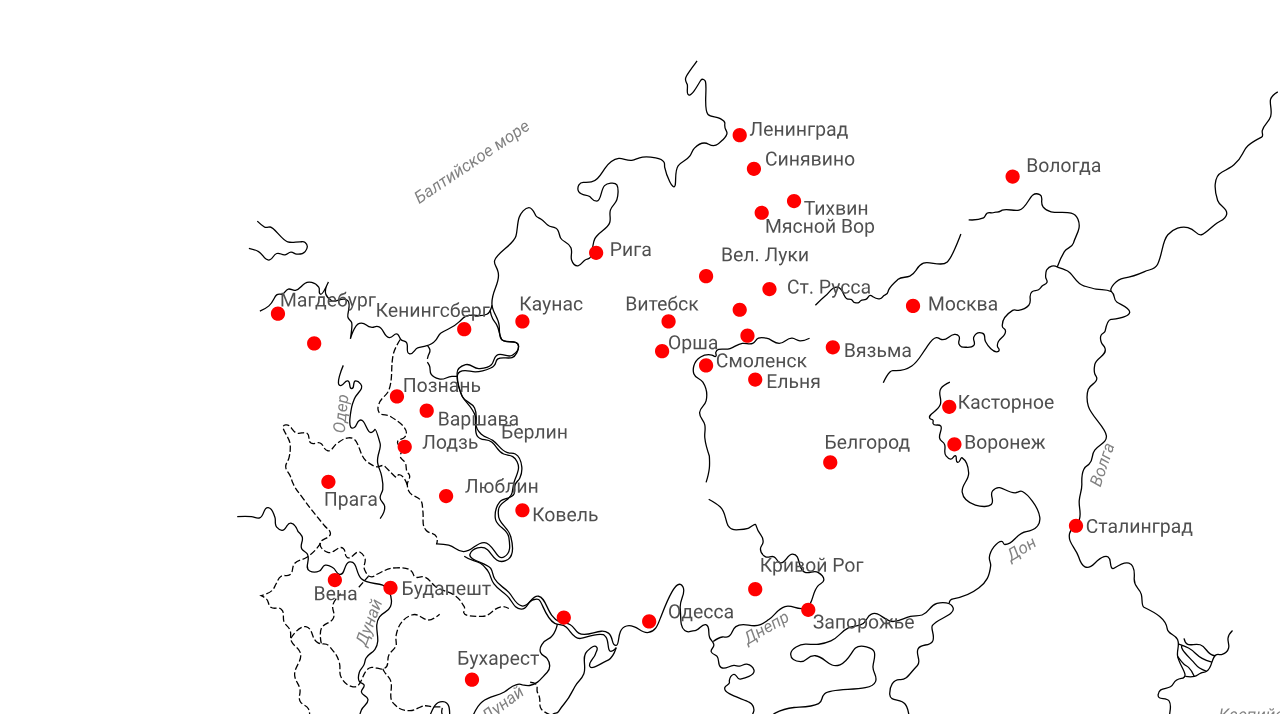
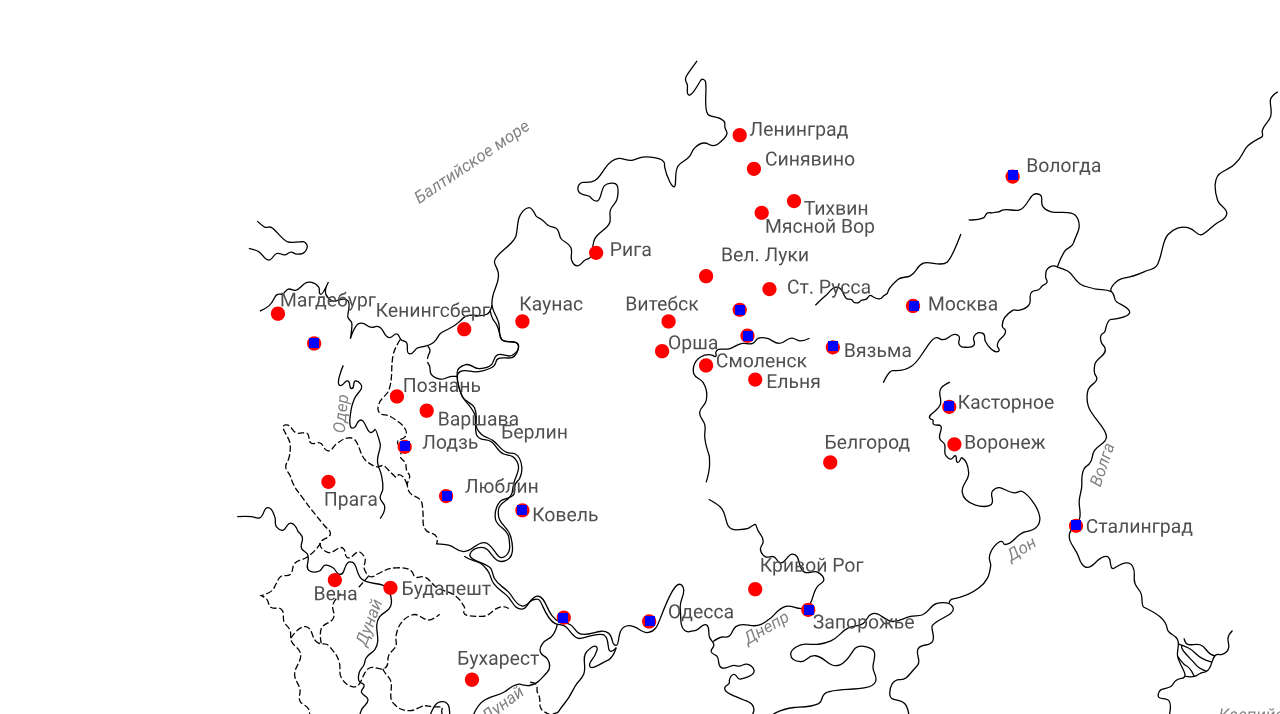
Before and after one commit to vvonderfull/KontureMap, a Vue app: page / in a window 1280 px wide. Shown: the part 238-952 px from the top of the page. Built offline with nearby package versions, Linux system fonts and the light colour scheme.

Commit message:
#igor 14.04.20 tochka 0.5

```diff
--- a/src/components/Map.vue
+++ b/src/components/Map.vue
@@ -1,14 +1,51 @@
 <template>
     <div class="map-background">
         <img src="../assets/map.svg">
-        <div class="one">
+        <div class="tomsk">
+        </div>
+        <div class="asino">
+        </div>
+        <div class="novosibirsk">
+        </div>
+        <div class="yurga">
+        </div>
+        <div class="vologda">
+        </div>
+        <div class="moskva">
+        </div>
+        <div class="vyazma">
+        </div>
+        <div class="white">
+        </div>
+        <div class="duhovshina">
+        </div>
+        <div class="kastornoe">
+        </div>
+        <div class="stalingrad">
+        </div>
+        <div class="zaporoje">
+        </div>
+        <div class="odessa">
+        </div>
+        <div class="odessa-korovel">
+        </div>
+        <div class="korovel">
+        </div>
+        <div class="lubvin">
+        </div>
+        <div class="lodz">
+        </div>
+        <div class="berlin">
         </div>
     </div>
 </template>
 
 <script>
     export default {
-        name: "Map.vue"
+        name: "Map.vue",
+        mounted() {
+            console.log(window)
+        }
     };
 </script>
 
@@ -23,7 +60,7 @@
         height: 100%;
     }
 
-    .one {
+    .tomsk {
         background-color: blue;
         width: 10px;
         height: 10px;
@@ -32,4 +69,146 @@
         left: 79.6%;
     }
 
+    .asino {
+        background-color: blue;
+        width: 10px;
+        height: 10px;
+        position: relative;
+        bottom: 56.3%;
+        left: 82.6%;
+    }
+
+    .novosibirsk {
+        background-color: blue;
+        width: 10px;
+        height: 10px;
+        position: relative;
+        bottom: 43.7%;
+        left: 75.8%;
+    }
+
+    .yurga {
+        background-color: blue;
+        width: 10px;
+        height: 10px;
+        position: relative;
+        bottom: 44.7%;
+        left: 84.0%;
+    }
+
+    .vologda {
+        background-color: blue;
+        width: 10px;
+        height: 10px;
+        position: relative;
+        bottom: 66.3%;
+        left: 50.9%;
+    }
+
+    .moskva {
+        background-color: blue;
+        width: 10px;
+        height: 10px;
+        position: relative;
+        bottom: 55.1%;
+        left: 45.9%;
+    }
+
+    .vyazma {
+        background-color: blue;
+        width: 10px;
+        height: 10px;
+        position: relative;
+        bottom: 52.3%;
+        left: 41.8%;
+    }
+
+    .white {
+        background-color: blue;
+        width: 10px;
+        height: 10px;
+        position: relative;
+        bottom: 56.6%;
+        left: 37.1%;
+    }
+    .duhovshina {
+        background-color: blue;
+        width: 10px;
+        height: 10px;
+        position: relative;
+        bottom: 55.1%;
+        left: 37.5%;
+    }
+    .kastornoe {
+        background-color: blue;
+        width: 10px;
+        height: 10px;
+        position: relative;
+        bottom: 49.5%;
+        left: 47.7%;
+    }
+    .stalingrad {
+        background-color: blue;
+        width: 10px;
+        height: 10px;
+        position: relative;
+        bottom: 39.4%;
+        left: 54.1%;
+    }
+    .zaporoje {
+        background-color: blue;
+        width: 10px;
+        height: 10px;
+        position: relative;
+        bottom: 32.5%;
+        left: 40.6%;
+    }
+    .odessa {
+        background-color: blue;
+        width: 10px;
+        height: 10px;
+        position: relative;
+        bottom: 32.4%;
+        left: 32.6%;
+    }
+    .odessa-korovel {
+        background-color: blue;
+        width: 10px;
+        height: 10px;
+        position: relative;
+        bottom: 33.6%;
+        left: 28.2%;
+    }
+    .korovel {
+        background-color: blue;
+        width: 10px;
+        height: 10px;
+        position: relative;
+        bottom: 44.5%;
+        left: 26.1%;
+    }
+    .lubvin {
+        background-color: blue;
+        width: 10px;
+        height: 10px;
+        position: relative;
+        bottom: 46.8%;
+        left: 22.3%;
+    }
+    .lodz {
+        background-color: blue;
+        width: 10px;
+        height: 10px;
+        position: relative;
+        bottom: 52.3%;
+        left: 20.2%;
+    }
+    .berlin {
+        background-color: blue;
+        width: 10px;
+        height: 10px;
+        position: relative;
+        bottom: 62.8%;
+        left: 15.6%;
+    }
 </style>
```
